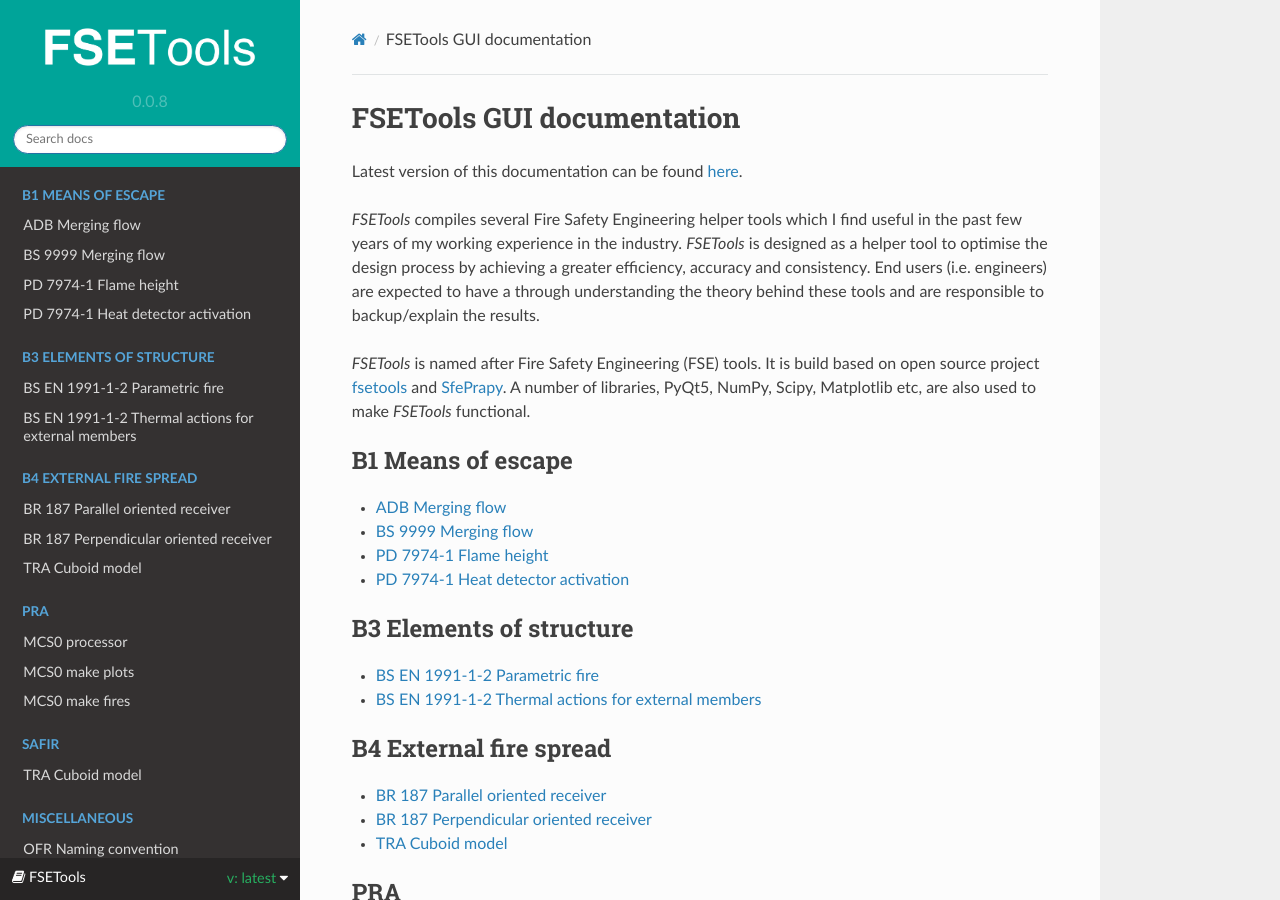
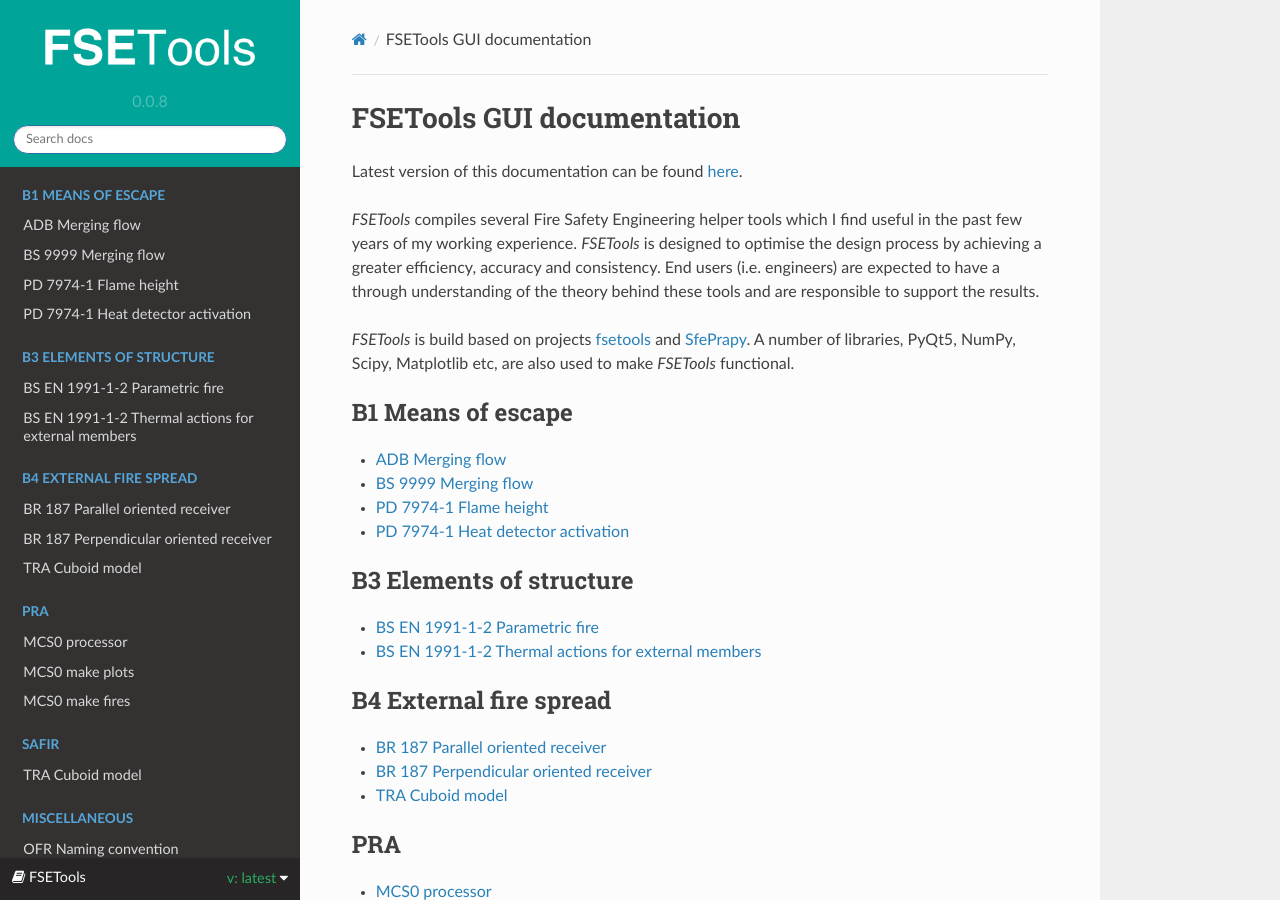
Before and after one commit to fuyans/fsetoolsGUI-doc, a Sphinx documentation site: the page built from source/index.rst, in a window 1280 px wide and 900 px high. Built offline with Sphinx 7.4.7 and the Read the Docs theme 2.0.0, drawn with Linux system fonts in a browser that asks for light colours.

Commit message:
Update index.rst

```diff
--- a/source/index.rst
+++ b/source/index.rst
@@ -3,9 +3,9 @@
 
 Latest version of this documentation can be found `here <https://fsetoolsgui.readthedocs.io/en/latest/>`_.
 
-`FSETools` compiles several Fire Safety Engineering helper tools which I find useful in the past few years of my working experience in the industry. `FSETools` is designed as a helper tool to optimise the design process by achieving a greater efficiency, accuracy and consistency. End users (i.e. engineers) are expected to have a through understanding the theory behind these tools and are responsible to backup/explain the results.
+`FSETools` compiles several Fire Safety Engineering helper tools which I find useful in the past few years of my working experience. `FSETools` is designed to optimise the design process by achieving a greater efficiency, accuracy and consistency. End users (i.e. engineers) are expected to have a through understanding of the theory behind these tools and are responsible to support the results.
 
-`FSETools` is named after Fire Safety Engineering (FSE) tools. It is build based on open source project `fsetools <https://github.com/fsepy/fsetools>`_ and `SfePrapy <https://github.com/fsepy/sfeprapy>`_. A number of libraries, PyQt5, NumPy, Scipy, Matplotlib etc, are also used to make `FSETools` functional.
+`FSETools` is build based on projects `fsetools <https://github.com/fsepy/fsetools>`_ and `SfePrapy <https://github.com/fsepy/sfeprapy>`_. A number of libraries, PyQt5, NumPy, Scipy, Matplotlib etc, are also used to make `FSETools` functional.
 
 .. toctree::
     :maxdepth: 3
```
